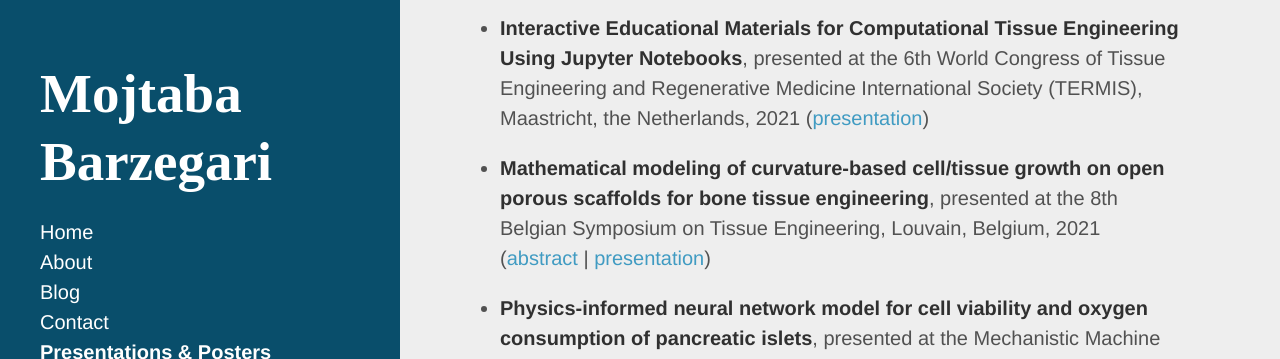
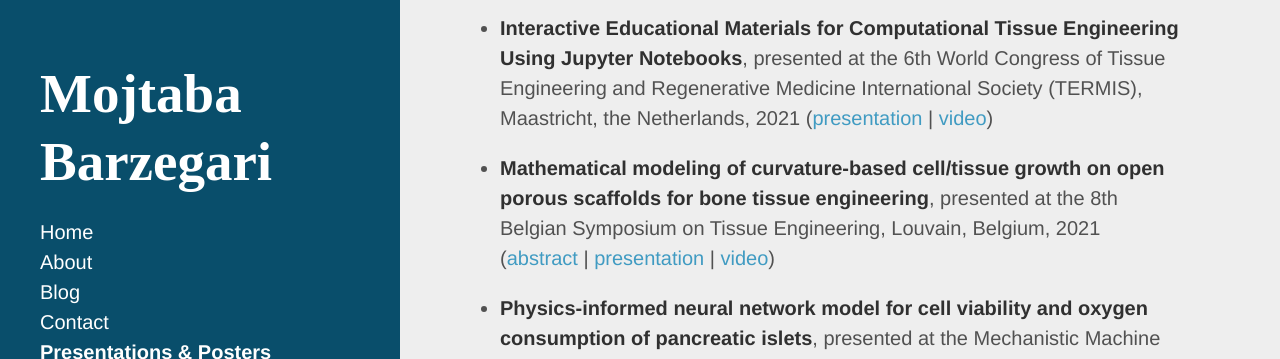
Before and after one commit to mbarzegary/mbarzegary.github.io, a Jekyll site: the page built from presentations.md, in a window 1280 px wide and 900 px high, scrolled down 352 px. Shown: the part 153-512 px from the top of the window. Built offline with Jekyll 4.4.1, drawn with Linux system fonts in a browser that asks for light colours; nearby versions of some CDN libraries; some web fonts are replaced.

Commit message:
add missing videos to presentations page

```diff
--- a/presentations.md
+++ b/presentations.md
@@ -11,9 +11,9 @@ Here, I keep a list of my presentations and posters, presented at various intern
 
 * **BioDeg: corrosion/biodegradation simulation software for metallic biomaterials based on FreeFEM/PETSc/Qt**, presented at the FreeFEM Days, 13th Edition, Paris, France, 2021 ([abstract](/public/files/freefem2021-abstract.pdf) \| [presentation](/public/files/freefem2021-presentation.pdf))
 
-* **Interactive Educational Materials for Computational Tissue Engineering Using Jupyter Notebooks**, presented at the 6th World Congress of Tissue Engineering and Regenerative Medicine International Society (TERMIS), Maastricht, the Netherlands, 2021 ([presentation](/public/files/termis2021-presentation.pdf))
+* **Interactive Educational Materials for Computational Tissue Engineering Using Jupyter Notebooks**, presented at the 6th World Congress of Tissue Engineering and Regenerative Medicine International Society (TERMIS), Maastricht, the Netherlands, 2021 ([presentation](/public/files/termis2021-presentation.pdf) \| [video](https://www.youtube.com/watch?v=iUtNgQ62tiw))
 
-* **Mathematical modeling of curvature-based cell/tissue growth on open porous scaffolds for bone tissue engineering**, presented at the 8th Belgian Symposium on Tissue Engineering, Louvain, Belgium, 2021 ([abstract](/public/files/bste2021-abstract.pdf) \| [presentation](/public/files/bste2021-presentation.pdf))
+* **Mathematical modeling of curvature-based cell/tissue growth on open porous scaffolds for bone tissue engineering**, presented at the 8th Belgian Symposium on Tissue Engineering, Louvain, Belgium, 2021 ([abstract](/public/files/bste2021-abstract.pdf) \| [presentation](/public/files/bste2021-presentation.pdf) \| [video](https://www.youtube.com/watch?v=kw_hmYoaH5w))
 
 * **Physics-informed neural network model for cell viability and oxygen consumption of pancreatic islets**, presented at the Mechanistic Machine Learning and Digital Twins for Computational Science, Engineering & Technology conference, San Diego, USA, 2021 ([abstract](/public/files/mmldt2021-abstract.pdf) \| [presentation](/public/files/mmldt2021-presentation.pdf) \| [video](https://www.youtube.com/watch?v=kDpAta0Ic4I))
 
```
Also changed, not shown: 2 other files.
